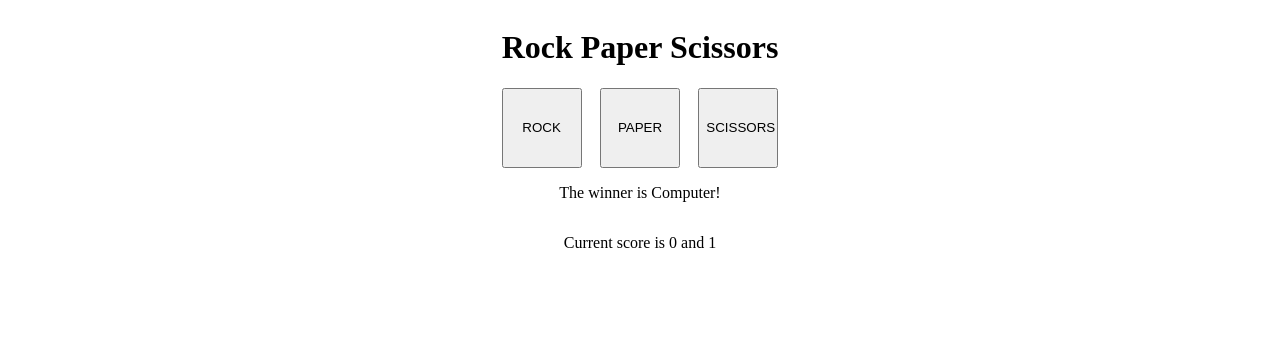
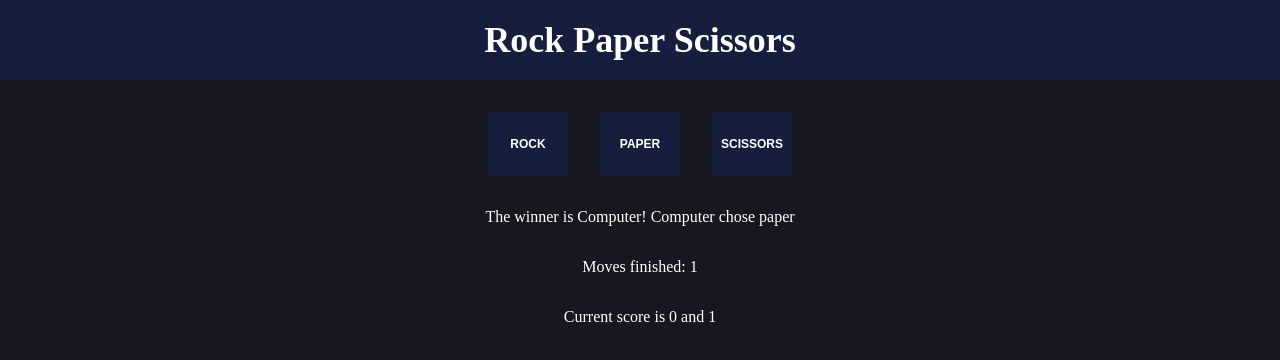
Before and after one commit to Biming2/rock-paper-scissors, a plain HTML site: page index.html in a window 1280 px wide. Both pictures are taken after a click on the button "ROCK". Drawn offline with Linux system fonts and the light colour scheme.

Commit message:
Added a layout for the game

```diff
--- a/index.html
+++ b/index.html
@@ -4,15 +4,20 @@
     <title>Rock Paper Scissors</title>
 </head>
 <body>
+    <header>
+        <div class="title">Rock Paper Scissors</div>
+    </header>
     <div class="container">
-        <h1>Rock Paper Scissors</h1>
         <div class="buttons">
             <button class="choice-button" id="rock">ROCK</button>
             <button class="choice-button" id="paper">PAPER</button>
             <button class="choice-button" id="scissors">SCISSORS</button>
         </div>
-        <p></p>
-        <p id="totalScore">Current score is 0 and 0</p>
+        <div class="text">
+            <p id="outcome">Looking for winners. First to 5!</p>
+            <p id="moves">Moves finished: 0</p>
+            <p id="totalScore">Current score is 0 and 0</p>
+        </div>
     </div>
 </body>
 
--- a/script.js
+++ b/script.js
@@ -1,23 +1,17 @@
 let computerChoice, playerChoice;
 let computerScore = 0;
 let playerScore = 0;
+let moves = 0;
 const container = document.querySelector('.container');
-const outcome = document.querySelector('p');
+const outcome = document.querySelector('#outcome');
 const currentScore = document.querySelector('#totalScore');
-const allButtons = document.querySelectorAll('button');
-const rockButton = document.getElementById('rock').addEventListener('click', function() {
-    game('rock');
-});;
-const paperButton = document.getElementById('paper').addEventListener('click', function() {
-    game('paper');
-});;
-const scissorsButton = document.getElementById('scissors').addEventListener('click', function() {
-    game('scissors');
-});;
-
+const rockButton = document.querySelector('#rock');
+const paperButton = document.querySelector('#paper');
+const scissorsButton = document.querySelector('#scissors');
+const playerOptions = [rockButton, paperButton, scissorsButton];
+const movesText = document.querySelector('#moves');
 
 function computerPlay() {
-    computerChoice;
     randomNumber = Math.floor(Math.random() * 3) + 1;
 
     switch(randomNumber) {
@@ -48,47 +42,68 @@ function compare(choiceOne, choiceTwo) {
 }
 
 function play(playerChoice, computerChoice) {
-    console.log('Player choice: ', playerChoice.toLowerCase());
-    console.log('Computer choice: ', computerChoice);
-
     playerChoice = playerChoice.toLowerCase();
 
     if(playerChoice === computerChoice) {
-        console.log('It is a tie!');
+        outcome.textContent = `It is a tie! Computer chose ${computerChoice}`;
     }
     else {
-        let outcome = compare(playerChoice, computerChoice);
-        console.log('Winner is: ', outcome);
-        if(outcome === playerChoice) {
-            console.log('Player wins!');
+        let result = compare(playerChoice, computerChoice);
+        if(result === playerChoice) {
             ++playerScore;
+            outcome.textContent = `The winner is Player! Computer chose ${computerChoice}`;
+
         }
         else {
-            console.log('Computer wins!');
             ++computerScore;
+            outcome.textContent = `The winner is Computer! Computer chose ${computerChoice}`;
         }
     }
 }
 
-function game(playerChoice) {
-    play(playerChoice, computerChoice);
-    if(playerScore > computerScore) {
-        outcome.textContent = 'The winner is Player!';
+function game() {
+    computerScore = 0;
+    playerScore = 0;
+    moves = 0;
+    playerOptions.forEach(option => {
+        option.addEventListener('click', function(){
+            moves++;
+            computerPlay();
+            play(this.innerText, computerChoice);
+            currentScore.textContent = `Current score is ${playerScore} and ${computerScore}`;
+            movesText.textContent = `Moves finished: ${moves}`;
+            if(moves === 5) {
+                gameOver();
+            }
+        });
+    });
+}
+
+function gameOver() {
+    playerOptions.forEach(option => {
+        option.style.display = 'none';
+    });
+
+    if(playerScore === computerScore) {
+        outcome.style.color = 'yellow';
+        outcome.style.fontSize = '2rem';
+        outcome.style.fontWeight = 'bold';
+        outcome.textContent = 'It is a tie!';
     }
-    else if(playerScore < computerScore) {
-        outcome.textContent = 'The winner is Computer!';
+    else if(playerScore > computerScore) {
+        outcome.style.color = 'green';
+        outcome.style.fontSize = '2rem';
+        outcome.style.fontWeight = 'bold';
+        outcome.textContent = 'You have won!';
     }
     else {
-        outcome.textContent = 'It is a tie!';
+        outcome.style.color = 'red';
+        outcome.style.fontSize = '2rem';
+        outcome.style.fontWeight = 'bold';
+        outcome.textContent = 'The computer has won!';
     }
-    currentScore.textContent = `Current score is ${playerScore} and ${computerScore}`;
+    currentScore.textContent = `Final score is ${playerScore} and ${computerScore}`;
+    movesText.textContent = 'Press F5 to restart';
 }
 
-for(let i = 0; i < 5; i++) {
-    allButtons.forEach((button) => button.addEventListener('click', function() {
-
-    }));
-    console.log(i);
-    computerPlay();
-    playerSelection();
-}
+game();
--- a/style.css
+++ b/style.css
@@ -1,5 +1,17 @@
 html {
     height: 100%;
+    background-color: rgb(23, 23, 31);
+}
+
+header {
+    display: flex;
+    flex-direction: column;
+    align-items: center;
+    justify-content: center;
+    height: 5rem;
+    background-color: rgb(23, 30, 61);
+    width: 100%;
+    margin-bottom: 1rem;
 }
 
 body {
@@ -7,22 +19,51 @@ body {
     flex-direction: column;
     justify-content: center;
     align-items: center;
+    margin: 0px 0px 0px 0px;
+}
+
+.title {
+    font-size: 36px;
+    font-weight: bold;
+    color: white;
 }
 
 .container {
     display: flex;
+    width: 100%;
     flex-direction: column;
     align-items: center;
+    justify-content: center;
 }
 
 .buttons {
     display: flex;
     flex-direction: row;
     justify-content: space-between;
-    width: 100%;
 }
 
 .choice-button {
-    height: 5rem;
+    height: 4rem;
     width: 5rem;
+    margin: 1rem;
+    background-color: rgb(23, 30, 61);
+    border-radius: 5%;
+    border-style: hidden;
+    font-size: 12px;
+    font-weight: bold;
+    color: white;
 }
+
+.choice-button:hover {
+    transform: scale(1.1);
+    border-color: white;
+    box-shadow: 0 0 1rem white;
+}
+
+.text {
+    display: flex;
+    flex-direction: column;
+    justify-content: center;
+    text-align: center;
+    color: white;
+}
```
Also changed, not shown: 1 other file.
